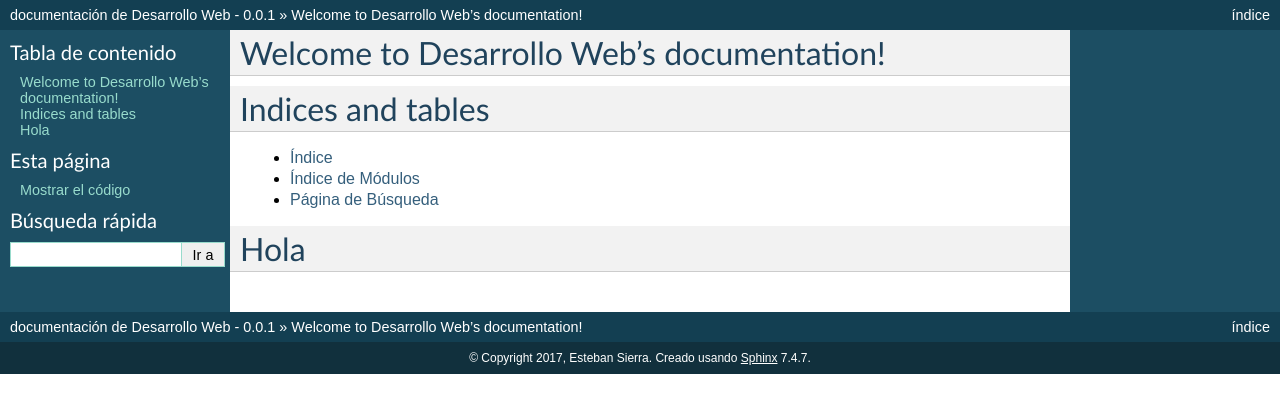
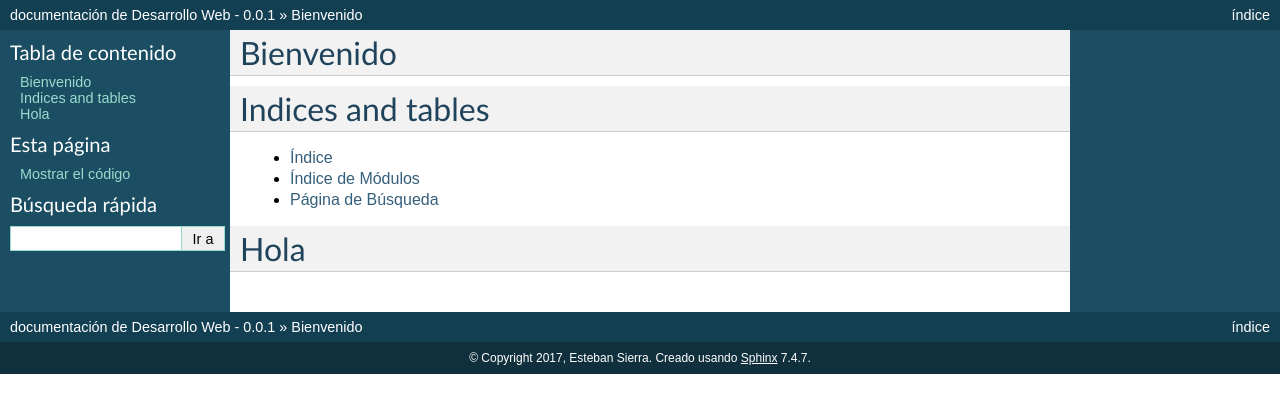
Before and after one commit to esierra8/DesarrolloWeb, a Sphinx documentation site: the page built from source/index.rst, in a window 1280 px wide. Shown: the top 413 px of the page. Built offline with Sphinx 7.4.7, drawn with Linux system fonts in a browser that asks for light colours.

Commit message:
Bienvenido commit

```diff
--- a/source/index.rst
+++ b/source/index.rst
@@ -3,8 +3,8 @@
    You can adapt this file completely to your liking, but it should at least
    contain the root `toctree` directive.
 
-Welcome to Desarrollo Web's documentation!
-==========================================
+Bienvenido
+==========
 
 .. toctree::
    :maxdepth: 2
```
